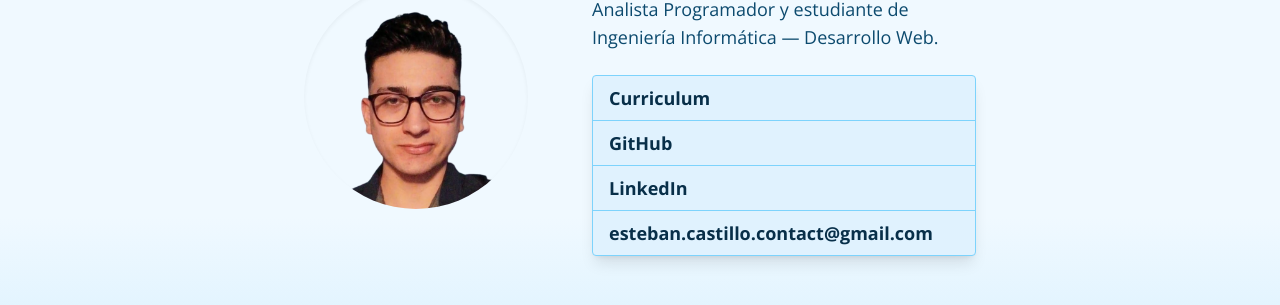
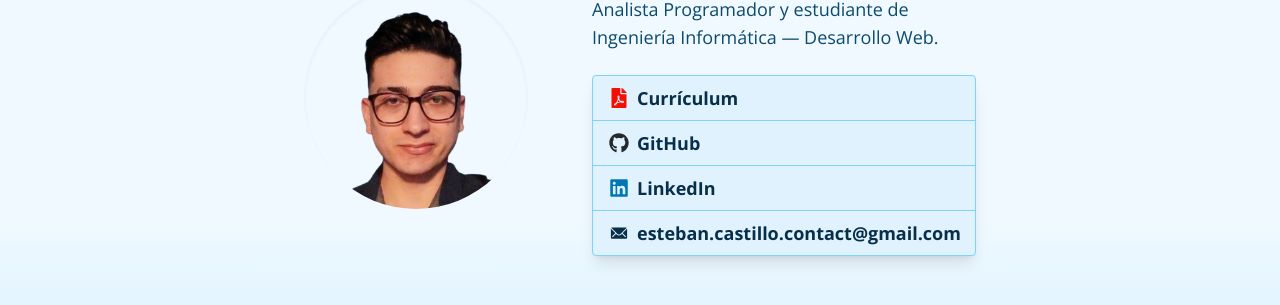
Before and after one commit to esteban-elias/esteban-elias, a Next.js app: page / in a window 1280 px wide. Shown: the part 159-464 px from the top of the page. Built offline with nearby package versions, Linux system fonts and the light colour scheme.

Commit message:
Add icons

```diff
--- a/src/app/page.tsx
+++ b/src/app/page.tsx
@@ -1,3 +1,6 @@
+import { FaFilePdf, FaGithub, FaLinkedin } from 'react-icons/fa';
+import { IoIosMail } from 'react-icons/io';
+
 export default function Home() {
   return (
     <main className="flex flex-col items-center min-h-screen max-w-3xl mx-auto px-5">
@@ -19,16 +22,29 @@ export default function Home() {
             — Desarrollo Web.
           </p>
           <ul className="w-full bg-sky-100 text-sm sm:text-lg mt-6 sm:mt-6 border border-sky-300 rounded shadow-lg">
-            <li className="font-bold text-sky-950 py-2 ps-4 border-b border-sky-300 hover:bg-sky-200">
-              Curriculum
+            <li className="flex gap-2 font-bold text-sky-950 py-2 ps-4 border-b border-sky-300 hover:bg-sky-200">
+              <FaFilePdf
+                color={'#F40F02'}
+                className="w-4 h-4 sm:w-5 sm:h-5 mt-0.5 sm:mt-1"
+              />
+              Currículum
             </li>
-            <li className="font-bold text-sky-950 py-2 ps-4 border-b border-sky-300 hover:bg-sky-200">
+            <li className="flex gap-2 font-bold text-sky-950 py-2 ps-4 border-b border-sky-300 hover:bg-sky-200">
+              <FaGithub
+                color={'#24292E'}
+                className="w-4 h-4 sm:w-5 sm:h-5 mt-0.5 sm:mt-1"
+              />
               GitHub
             </li>
-            <li className="font-bold text-sky-950 py-2 ps-4 border-b border-sky-300 hover:bg-sky-200">
+            <li className="flex gap-2 font-bold text-sky-950 py-2 ps-4 border-b border-sky-300 hover:bg-sky-200">
+              <FaLinkedin
+                color={'#0077B5'}
+                className="w-4 h-4 sm:w-5 sm:h-5 mt-0.5 sm:mt-1"
+              />
               LinkedIn
             </li>
-            <li className="font-bold text-sky-950 py-2 ps-4 hover:bg-sky-200">
+            <li className="flex gap-2 font-bold text-sky-950 py-2 ps-4 hover:bg-sky-200">
+              <IoIosMail className="w-4 h-4 sm:w-5 sm:h-5 mt-0.5 sm:mt-1" />
               esteban.castillo.contact@gmail.com
             </li>
           </ul>
@@ -57,7 +73,9 @@ export default function Home() {
                 <h3 className="font-montserrat font-bold text-sky-950 text-xl mt-6">
                   {proyect.name}
                 </h3>
-                <p className="text-sky-900 mt-3">{proyect.description}</p>
+                <p className="text-sky-900 mt-3">
+                  {proyect.description}
+                </p>
                 <div className="font-bold text-sky-900 mt-3">
                   {proyect.techStack.join(' - ')}
                 </div>
```
Also changed, not shown: package.json (+5 -4 lines), 1 other file (tests, documents, lock files or other folders).
